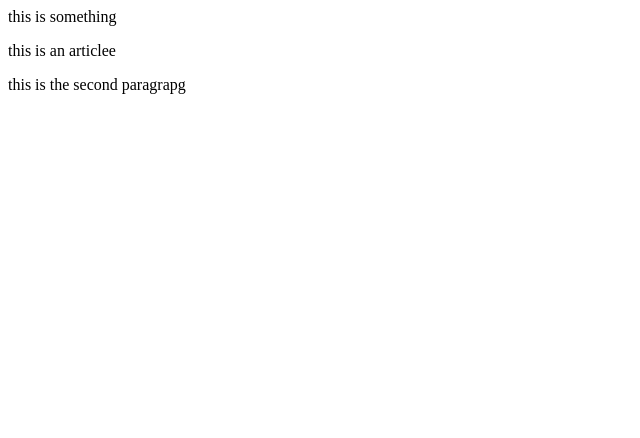
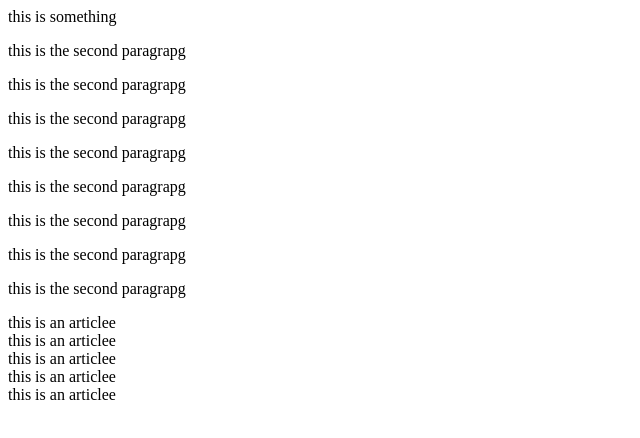
Before and after one commit to SamiullahMeer/git-two, a plain HTML site: page index.html in a window 1280 px wide. Shown: the whole page, without its empty margins (0-640 px from the left). Drawn offline with Linux system fonts and the light colour scheme.

Commit message:
some changes

```diff
--- a/index.html
+++ b/index.html
@@ -4,10 +4,24 @@
     </head>
     <body>
         <p>this is something</p>
-        <article>
-            this is an articlee
-        </article>
+
         <p> this is the second paragrapg</p>
+
+        <p> this is the second paragrapg</p>
+        <p> this is the second paragrapg</p>
+        <p> this is the second paragrapg</p>
+        <p> this is the second paragrapg</p>
+        <p> this is the second paragrapg</p>
+        <p> this is the second paragrapg</p>
+        <p> this is the second paragrapg</p>
+        <article>this is an articlee</article>
+        <article>this is an articlee</article>
+
+        <article>this is an articlee</article>
+
+        <article>this is an articlee</article>
+
+        <article>this is an articlee</article>
 
     </body>
 </html>
```
